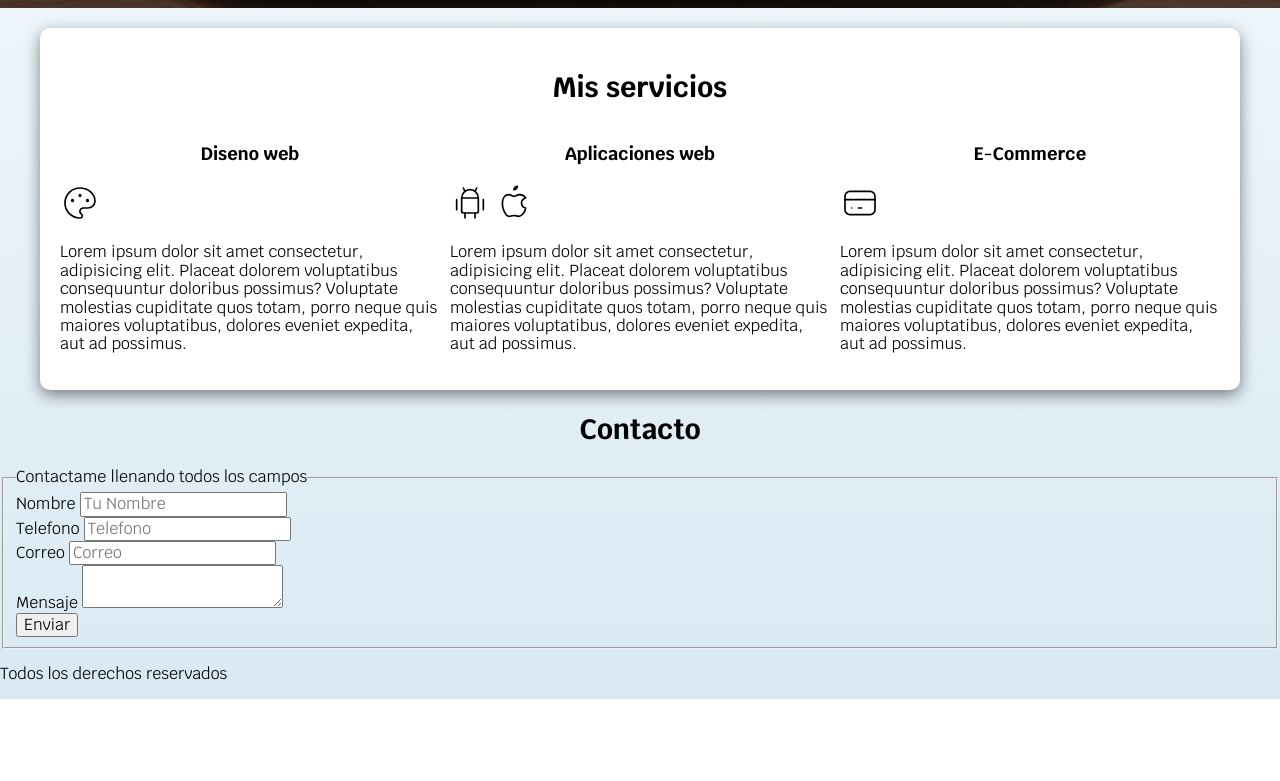
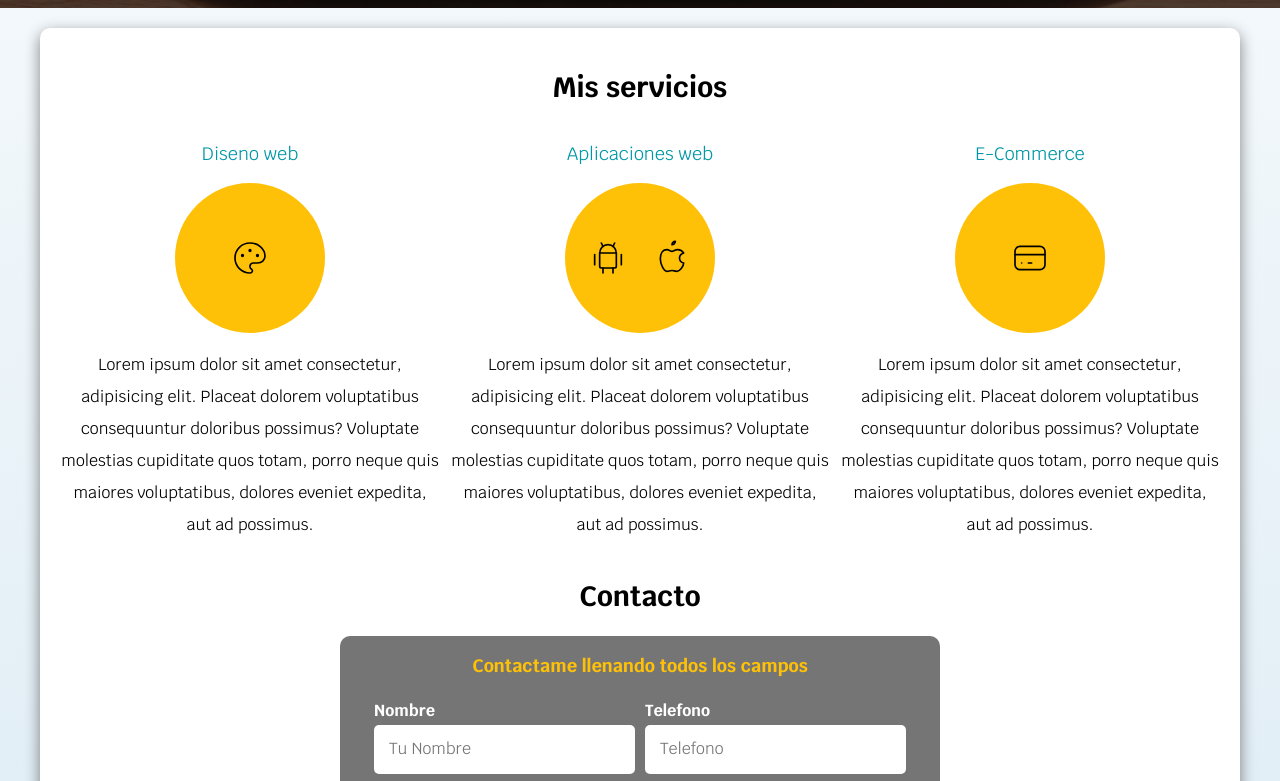
Before and after one commit to AngelCertificatedProfessional/ClasesEnLinea, a plain HTML site: page SitioFreelancer/index.html in a window 1280 px wide. Shown: the part 580-1361 px from the top of the page. Before the commit the page ends 1279 px from the top, so only its background shows below. Drawn offline with Linux system fonts and the light colour scheme.

Commit message:
Se agrego estilo de diseno para la pagina de freeelancer

```diff
--- a/SitioFreelancer/css/styles.css
+++ b/SitioFreelancer/css/styles.css
@@ -10,6 +10,14 @@
 html{
     font-size:62.5%;
     box-sizing: border-box;
+    scroll-snap-type: y mandatory;
+}
+
+.servicios,
+.navegacion-principal,
+.formulario{
+    scroll-snap-align:center;
+    scroll-snap-stop:always;
 }
 
 *,*:before,*:after{
@@ -54,6 +62,26 @@ h1,h2,h3{
     max-width:120rem;
     margin:0 auto;
 }
+
+/* Utilidades*/
+.w-100{
+    width:100%;
+}
+
+@media(min-width:768px){
+    .w-100{
+        width:auto;
+    }
+}
+
+.flex{
+    display:flex;
+}
+
+.alinear-derecha{
+    justify-content: flex-end;
+}
+
 
 .nav-bg {
     background-color: var(--secundario);
@@ -129,6 +157,11 @@ h1,h2,h3{
     border-radius:0.5rem;
     width:90%;
     text-align: center;
+    border:none;
+}
+
+.boton:hover{
+    cursor:pointer;
 }
 
 @media(min-width: 768px) {
@@ -145,3 +178,92 @@ h1,h2,h3{
         column-gap:1rem;
     }
 }
+
+.servicio{
+    display:flex;
+    flex-direction:column;
+    align-items:center;
+}
+
+.servicio h3{
+    color: var(--secundario);
+    font-weight:normal;
+}
+
+.servicio p{
+    line-height:2;
+    text-align:center;
+}
+
+.servicio .iconos{
+    height:15rem;
+    width:15rem;
+    background-color: var(--primario);
+    border-radius: 50%;
+    display:flex;
+    flex-direction: row;
+    justify-content: space-evenly;
+    align-items: center;
+}
+
+.formulario{
+    background-color:var(--gris);
+    width:min(60rem,100%); /*es utilizar el valor mas pequeno*/
+    margin:0 auto;
+    padding:2rem;
+    border-radius: 1rem;
+}
+
+.formulario fieldset {
+    border:none;
+}
+
+.formulario legend {
+    text-align:center;
+    font-size:1.8rem;
+    text-decoration: uppercase;
+    font-weight:700;
+    margin-bottom:2rem;
+    color:var(--primario);
+}
+
+@media(min-width: 768px) {
+    .contenedor-campos{
+        display:grid;
+        grid-template-columns: repeat(2,1fr);
+        grid-template-rows: auto auto 20rem;
+        column-gap:1rem;
+    }
+
+    .campo:nth-child(3),
+    .campo:nth-child(4){
+        grid-column:1/3;
+    }
+
+}
+
+.campo{
+    margin-bottom:1rem;
+}
+
+.campo label{
+    color:var(--blanco);
+    font-weight: bold;
+    margin-bottom:0.5rem;
+    display:block;
+}
+
+.campo textarea{
+    height:18rem;
+}
+
+.input-text{
+    width:100%;
+    border:none;
+    padding:1.5rem;
+    border-radius:.5rem;
+}
+
+.footer{
+    text-align:center
+}
--- a/SitioFreelancer/index.html
+++ b/SitioFreelancer/index.html
@@ -51,8 +51,9 @@
         <h2> Mis servicios </h2>
 
         <div class="servicios">
-            <section>
+            <section class="servicio">
                 <h3> Diseno web</h3>
+                <div class="iconos">
                     <svg xmlns="http://www.w3.org/2000/svg" class="icon icon-tabler icon-tabler-palette" width="40" height="40" viewBox="0 0 24 24" stroke-width="1" stroke="#000000" fill="none" stroke-linecap="round" stroke-linejoin="round">
                         <path stroke="none" d="M0 0h24v24H0z" fill="none"/>
                         <path d="M12 21a9 9 0 1 1 0 -18a9 8 0 0 1 9 8a4.5 4 0 0 1 -4.5 4h-2.5a2 2 0 0 0 -1 3.75a1.3 1.3 0 0 1 -1 2.25" />
@@ -60,11 +61,14 @@
                         <circle cx="12" cy="7.5" r=".5" fill="currentColor" />
                         <circle cx="16.5" cy="10.5" r=".5" fill="currentColor" />
                     </svg>
+                </div>
+
                 <p>Lorem ipsum dolor sit amet consectetur, adipisicing elit. Placeat dolorem voluptatibus consequuntur doloribus possimus? Voluptate molestias cupiditate quos totam, porro neque quis maiores voluptatibus, dolores eveniet expedita, aut ad possimus.</p>
             </section>
 
-            <section>
+            <section class="servicio">
                 <h3> Aplicaciones web</h3>
+                <div class="iconos">
                     <svg xmlns="http://www.w3.org/2000/svg" class="icon icon-tabler icon-tabler-brand-android" width="40" height="40" viewBox="0 0 24 24" stroke-width="1" stroke="#000000" fill="none" stroke-linecap="round" stroke-linejoin="round">
                         <path stroke="none" d="M0 0h24v24H0z" fill="none"/>
                         <line x1="4" y1="10" x2="4" y2="16" />
@@ -80,11 +84,14 @@
                         <path d="M9 7c-3 0 -4 3 -4 5.5c0 3 2 7.5 4 7.5c1.088 -.046 1.679 -.5 3 -.5c1.312 0 1.5 .5 3 .5s4 -3 4 -5c-.028 -.01 -2.472 -.403 -2.5 -3c-.019 -2.17 2.416 -2.954 2.5 -3c-1.023 -1.492 -2.951 -1.963 -3.5 -2c-1.433 -.111 -2.83 1 -3.5 1c-.68 0 -1.9 -1 -3 -1z" />
                         <path d="M12 4a2 2 0 0 0 2 -2a2 2 0 0 0 -2 2" />
                     </svg>
+                </div>
+
                 <p>Lorem ipsum dolor sit amet consectetur, adipisicing elit. Placeat dolorem voluptatibus consequuntur doloribus possimus? Voluptate molestias cupiditate quos totam, porro neque quis maiores voluptatibus, dolores eveniet expedita, aut ad possimus.</p>
             </section>
 
-            <section>
+            <section class="servicio">
                 <h3> E-Commerce</h3>
+                <div class="iconos">
                     <svg xmlns="http://www.w3.org/2000/svg" class="icon icon-tabler icon-tabler-credit-card" width="40" height="40" viewBox="0 0 24 24" stroke-width="1" stroke="#000000" fill="none" stroke-linecap="round" stroke-linejoin="round">
                         <path stroke="none" d="M0 0h24v24H0z" fill="none"/>
                         <rect x="3" y="5" width="18" height="14" rx="3" />
@@ -92,41 +99,44 @@
                         <line x1="7" y1="15" x2="7.01" y2="15" />
                         <line x1="11" y1="15" x2="13" y2="15" />
                     </svg>
+                </div>
+
                 <p>Lorem ipsum dolor sit amet consectetur, adipisicing elit. Placeat dolorem voluptatibus consequuntur doloribus possimus? Voluptate molestias cupiditate quos totam, porro neque quis maiores voluptatibus, dolores eveniet expedita, aut ad possimus.</p>
             </section>
 
         </div>
-    </main>
-
         <section>
             <h2>Contacto</h2>
-        <form>
+            <form class="formulario">
                 <fieldset>
                     <legend> Contactame llenando todos los campos</legend>
-                <div>
+                    <div class="contenedor-campos">
+                        <div class="campo">
                             <label>Nombre</label>
-                    <input type="text" placeholder="Tu Nombre">
+                            <input class="input-text" type="text" placeholder="Tu Nombre">
                         </div>
 
-                <div>
+                        <div class="campo">
                             <label>Telefono</label>
-                    <input ttpe="tel" placeholder="Telefono">
+                            <input class="input-text" type="tel" placeholder="Telefono">
                         </div>
-                <div>
+                        <div class="campo">
                             <label>Correo</label>
-                    <input type="email" placeholder="Correo">
+                            <input class="input-text" type="email" placeholder="Correo">
                         </div>
-                <div>
+                        <div class="campo">
                             <label> Mensaje </label>
-                    <textarea></textarea>
+                            <textarea class="input-text"></textarea>
                         </div>
-                <div>
-                    <input type="submit" value="Enviar">
+                    </div>
+                    <div class="alinear-derecha flex">
+                        <input class="w-100 boton" type="submit" value="Enviar">
                     </div>
                 </fieldset>
             </form>
         </section>
-    <footer>
+    </main>
+    <footer class="footer">
         <p> Todos los derechos reservados</p>
     </footer>
 </body>
```
Lines whose indentation alone changed are shown as unchanged.
